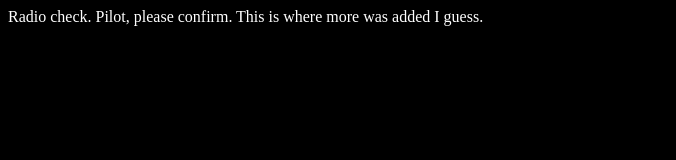
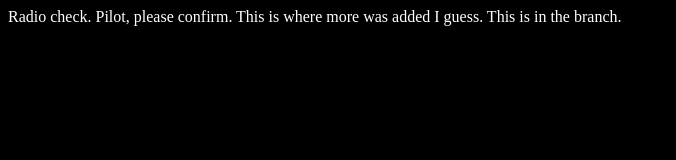
Before and after one commit to ernyh/communication-log, a plain HTML site: page index.html in a window 1280 px wide. Shown: the whole page, without its empty margins (0-676 px from the left). Drawn offline with Linux system fonts and the light colour scheme.

Commit message:
branched and edited index

```diff
--- a/index.html
+++ b/index.html
@@ -3,6 +3,7 @@
       <link rel="stylesheet" type="text/css" href="style.css">
    </head>
    <body>
-      <p>Radio check. Pilot, please confirm. This is where more was added I guess.</p>
+      <p>Radio check. Pilot, please confirm. This is where more was added I guess.
+		  This is in the branch.</p>
    </body>
 </html>
```
